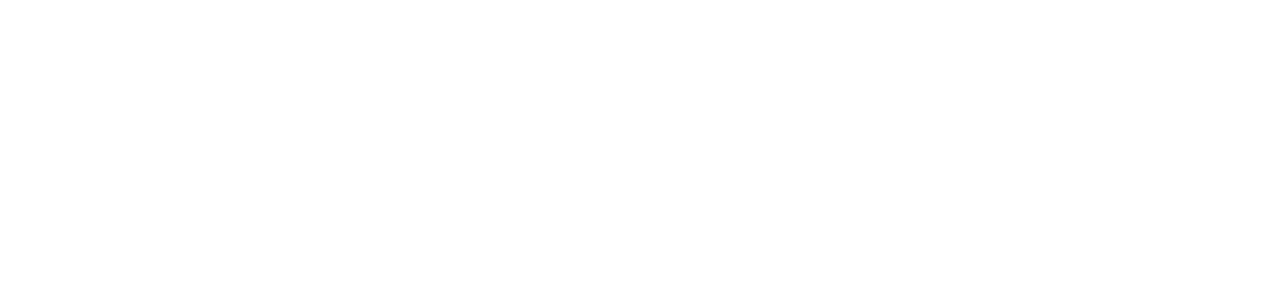
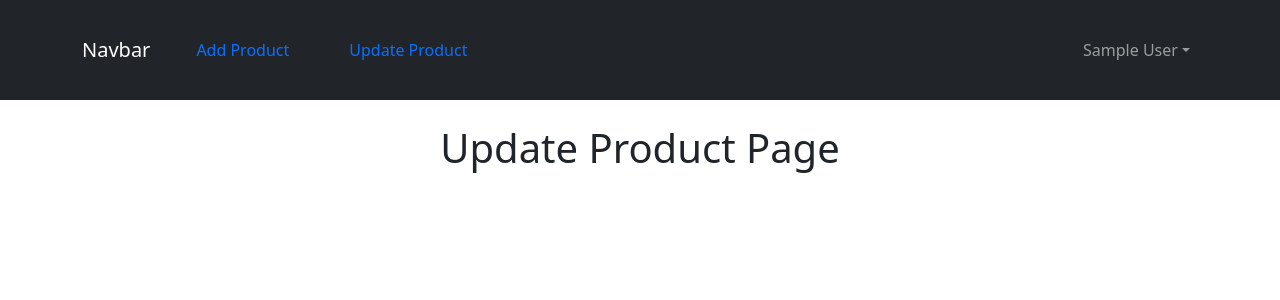
Before and after one commit to MonirHossen/ecom-dashboard, a React (Create React App) app: page /update in a window 1280 px wide. Shown: the top 300 px of the page. Built offline with nearby package versions, Linux system fonts and the light colour scheme; sample sign-in values are in the browser's storage.

Commit message:
logout done

```diff
--- a/src/App.js
+++ b/src/App.js
@@ -19,12 +19,14 @@
         <Route path="/register">
             <Register/>
         </Route>
+
         <Route path="/add">
             <Protected Cmp={AddProduct} />
         </Route>
         <Route path="/update">
             <Protected Cmp={UpdateProduct} />
         </Route>
+
       </BrowserRouter>
     </div>
   );
--- a/src/Header.js
+++ b/src/Header.js
@@ -1,8 +1,14 @@
 import React from "react";
-import { Navbar, Container, Nav } from "react-bootstrap";
-import { Link } from "react-router-dom";
+import { Navbar, Container, Nav, NavDropdown } from "react-bootstrap";
+import { Link,useHistory } from "react-router-dom";
 
 function Header() {
+  const user = JSON.parse(localStorage.getItem("user-info"));
+  const history = useHistory()
+  function logout(){
+      localStorage.clear();
+      history.push('./login');
+  }
   return (
     <>
       <Navbar bg="dark" variant="dark">
@@ -21,6 +27,16 @@
               </>
             )}
           </Nav>
+          {localStorage.getItem("user-info") ? (
+            <>
+              <Nav>
+                <NavDropdown title={user && user.name}>
+                  <NavDropdown.Item>Profile</NavDropdown.Item>
+                  <NavDropdown.Item onClick={logout}>Logout</NavDropdown.Item>
+                </NavDropdown>
+              </Nav>
+            </>
+          ) : null}
         </Container>
       </Navbar>
       <br />
--- a/src/Protected.js
+++ b/src/Protected.js
@@ -1,19 +1,19 @@
-// import React,{useEffect} from "react";
-// import Header from './Header';
-// import {useHistory} from 'react-router-dom'
-function Login() {
+import React, { useEffect } from "react";
+import { useHistory } from "react-router-dom";
+function Login(props) {
+  let Cmp = props.Cmp;
 
-    // const history = useHistory();
+  const history = useHistory();
 
-    // useEffect(() => {
-    //     if (localStorage.getItem('user-info')) {
-    //         history.push("./add");
-    //     }
-    // })
+  useEffect(() => {
+    if (!localStorage.getItem("user-info")) {
+      history.push("./register");
+    }
+  });
 
   return (
     <div>
-
+      <Cmp />
     </div>
   );
 }
```
